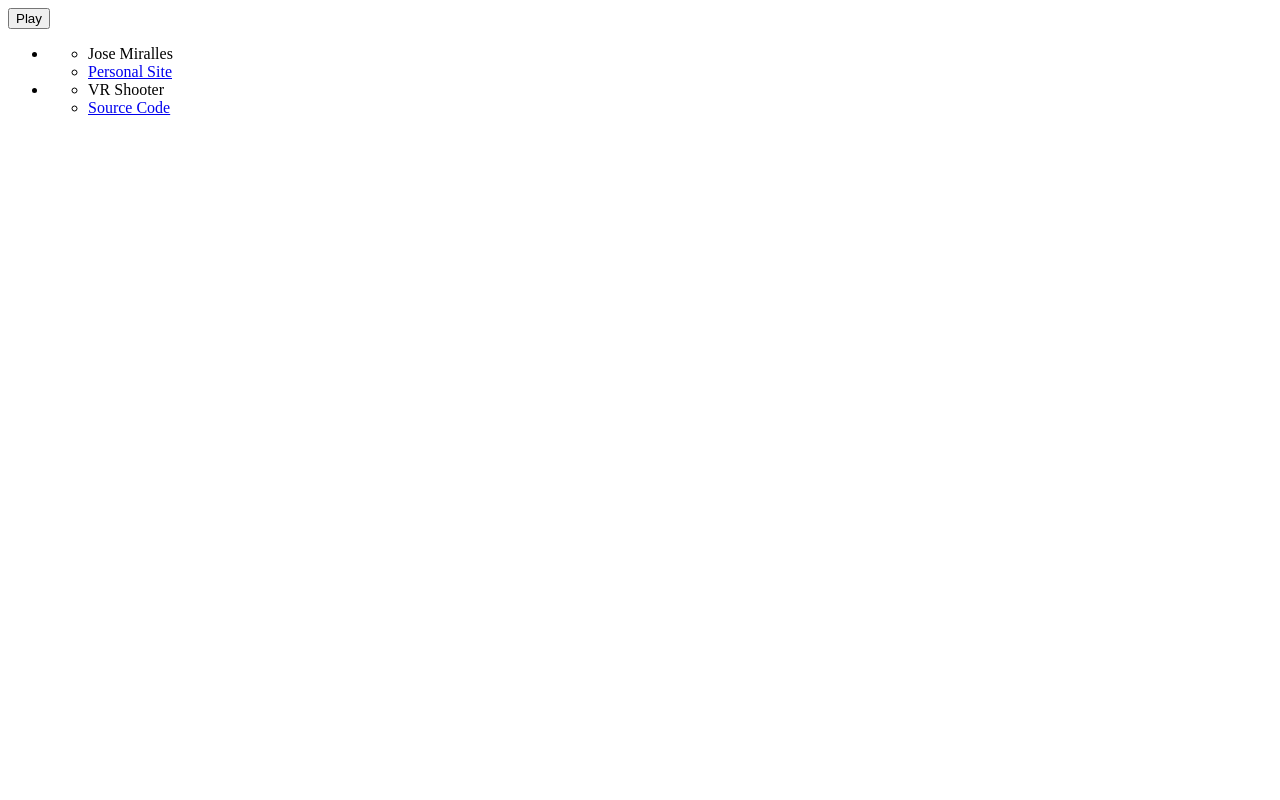
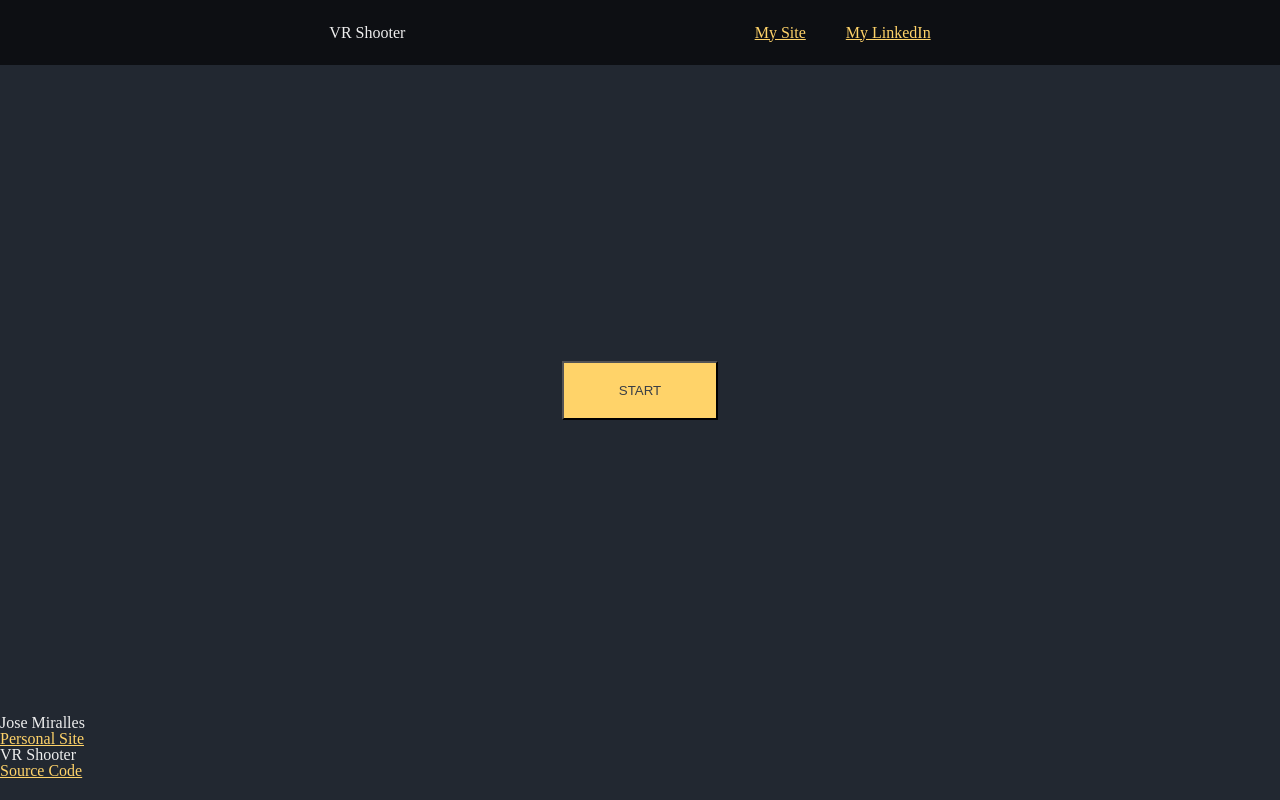
Before and after one commit to JoseMiralles/Chaos-VR, a website built with webpack: page index.html in a window 1280 px wide. Built offline with nearby package versions, Linux system fonts and the light colour scheme.

Commit message:
started navbar and game window

```diff
--- a/index.html
+++ b/index.html
@@ -5,15 +5,35 @@
     <meta http-equiv="X-UA-Compatible" content="IE=edge">
     <meta name="viewport" content="width=device-width, initial-scale=1.0">
 
+    <link rel="stylesheet" href="./dist/main.css">
     <script src="./dist/main.js"></script>
 
     <title>VR Shooter</title>
 </head>
 <body>
 
+    <header>
+        <nav>
+
+            <div id="title-wrapper">
+                <h1>VR Shooter</h1>
+            </div>
+
+            <ul id="nav-right">
+                <li><div>
+                    <a href="http://josemiralles.github.io/">My Site</a>
+                </div></li>
+                <li><div>
+                    <a href="https://www.linkedin.com/in/josemiralles/">My LinkedIn</a>
+                </div></li>
+            </ul>
+
+        </nav>
+    </header>
+
     <section id="game-container">
         <div id="game-window">
-            <button id="startButton">Play</button>
+            <button id="startButton">START</button>
         </div>
     </section>
 
--- a/package.json
+++ b/package.json
@@ -47,6 +47,7 @@
   },
   "dependencies": {
     "regenerator-runtime": "^0.13.7",
+    "reset-css": "^5.0.1",
     "three": "^0.125.2"
   }
 }
--- a/src/index.js
+++ b/src/index.js
@@ -9,5 +9,6 @@ window.addEventListener("DOMContentLoaded", () => {
         const game = new Game(
             document.getElementById("game-window")
         );
+        startButton.setAttribute("class", "display-none");
     });
 });
--- a/src/scripts/game.js
+++ b/src/scripts/game.js
@@ -20,11 +20,12 @@ export default class Game {
     }
 
     innitializeGame(HTMLElement){
+        this.HTMLElement = HTMLElement;
         this.scene = new THREE.Scene();
         this.scene.background = new THREE.Color( 0x2b2c3b );
 
         this.camera = new THREE.PerspectiveCamera(
-            75, window.innerWidth / window.innerHeight, 0.1, 500
+            75, HTMLElement.clientWidth / HTMLElement.clientHeight, 0.1, 500
             );
         window.camera = this.camera;
         window.lookAtBot = (n) => {
@@ -46,8 +47,8 @@ export default class Game {
         this.scene.add(this.assetStore.enviroment);
 
         this.renderer = new THREE.WebGL1Renderer( { antialias: !this.performanceMode } ); //TODO: Make this a toggable setting.
-        this.renderer.setPixelRatio( window.devicePixelRatio );
-        this.renderer.setSize( window.innerWidth, window.innerHeight );
+        this.renderer.setPixelRatio( HTMLElement.devicePixelRatio );
+        this.renderer.setSize( HTMLElement.clientWidth, HTMLElement.clientHeight );
         this.renderer.outputEncoding = THREE.sRGBEncoding;
         this.renderer.xr.enabled = true;
 
@@ -74,9 +75,9 @@ export default class Game {
     }
 
     onWindowResize(){
-        this.camera.aspect = window.innerWidth / window.innerHeight;
+        this.camera.aspect = this.HTMLElement.clientWidth / this.HTMLElement.clientHeight;
         this.camera.updateProjectionMatrix();
-        this.renderer.setSize( window.innerWidth, window.innerHeight );
+        this.renderer.setSize( this.HTMLElement.clientWidth, this.HTMLElement.clientHeight );
     }
 
     animate(){
--- /dev/null
+++ b/src/styles/colors.scss
@@ -0,0 +1,7 @@
+$main: #ffd369;
+
+$dark: #393e46;
+$dark2: #222831;
+$dark3: darken( $dark2, 10% );
+
+$light: #eeeeee;
--- /dev/null
+++ b/src/styles/game.scss
@@ -0,0 +1,27 @@
+#game-container{
+    height: 75vh;
+
+    display: flex;
+    justify-content: center;
+    align-items: center;
+
+    padding: 25px;
+}
+
+#game-window{
+    display: flex;
+    align-items: center;
+    justify-content: center;
+
+    width: 100%;
+    height: 100%;
+
+    canvas {
+        width: 100%;
+        height: 100%;
+    }
+}
+
+#VRButton{
+    bottom: unset !important;
+}
--- a/src/styles/index.scss
+++ b/src/styles/index.scss
@@ -0,0 +1,7 @@
+@import "../../node_modules/reset-css/reset.css";
+
+@import "./colors.scss";
+@import "./main.scss";
+
+@import "./nav.scss";
+@import "./game.scss";
--- /dev/null
+++ b/src/styles/main.scss
@@ -0,0 +1,23 @@
+html {
+    background: $dark2;
+    color: $light;
+}
+
+body {
+    margin: none;
+}
+
+a{
+    color: $main;
+}
+
+button {
+    padding: 20px 55px;
+    background: $main;
+    color: $dark;
+}
+
+
+.display-none{
+    display: none;
+}
--- /dev/null
+++ b/src/styles/nav.scss
@@ -0,0 +1,43 @@
+nav {
+    width: 100%;
+    display: flex;
+    justify-content: space-evenly;
+
+    background: $dark3;
+    height: 65px;
+
+    #title-wrapper {
+        align-self: center;
+        justify-self: center;
+    }
+
+    #nav-right{
+        align-self: center;
+        justify-self: flex-end;
+
+        display: flex;
+
+        ul, li {
+            height: 65px;
+            display: flex;
+            align-content: center;
+            text-align: center;
+
+            div {
+                height: fit-content;
+                align-self: center;
+                margin: 20px;
+            }
+        }
+
+        li:hover{
+            background-color: $main;
+            color: $dark;
+            a{
+                color: $dark;
+            }
+        }
+
+    }
+
+}
```
Also changed, not shown: 1 other file.
